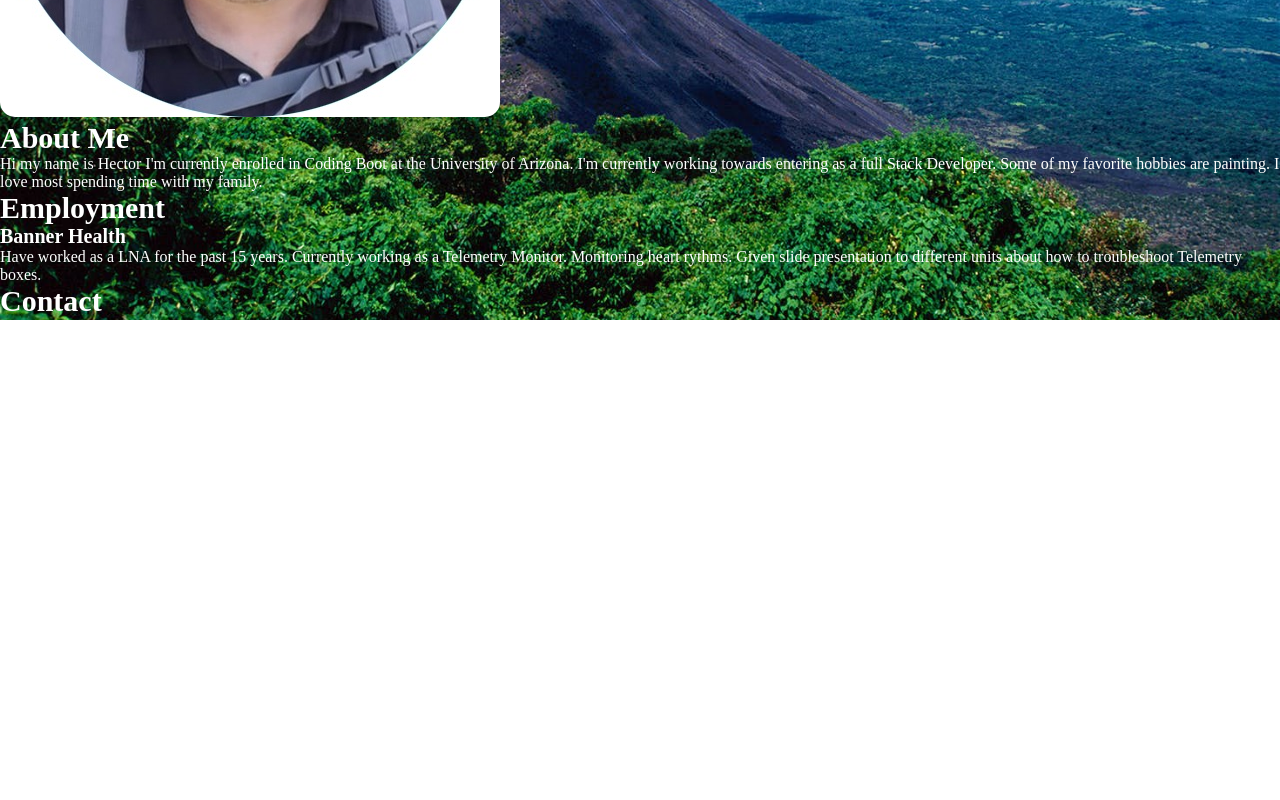
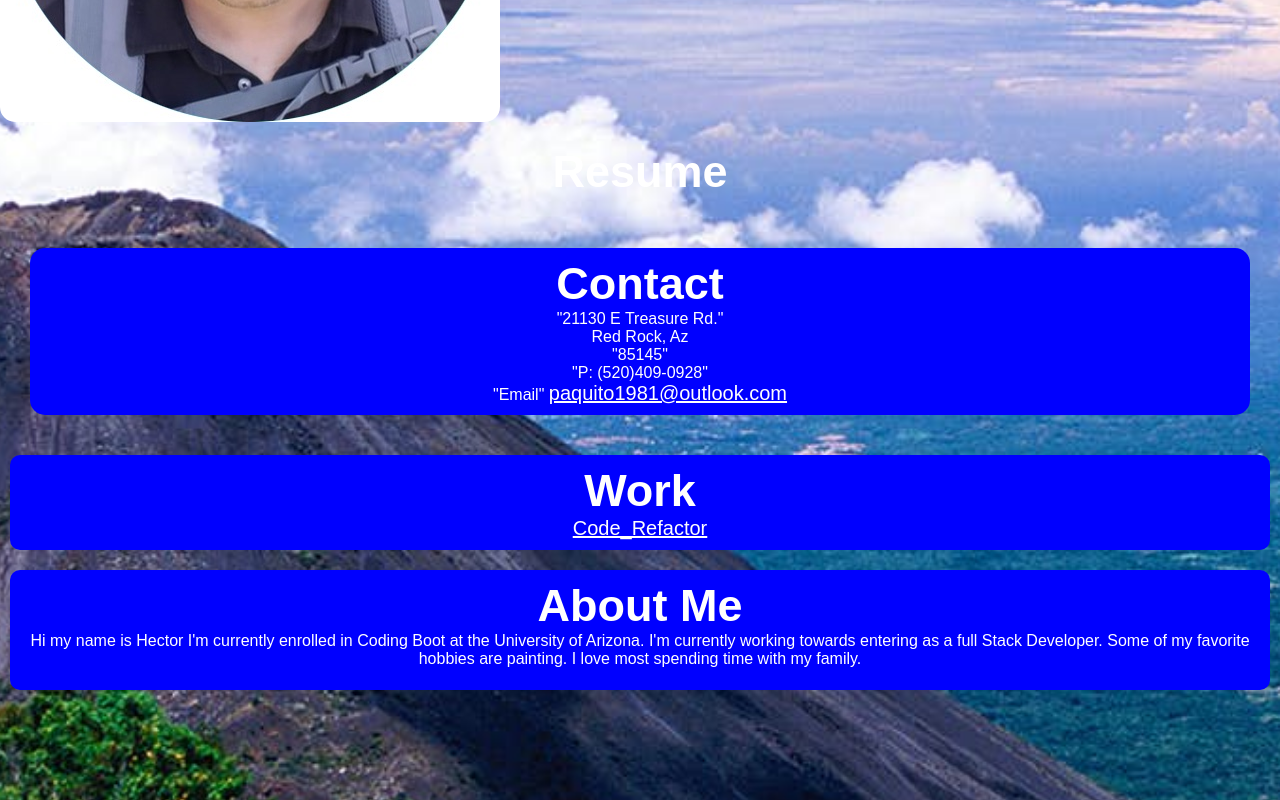
Before and after one commit to Paquito81/myprofile, a plain HTML site: page assets/index.html in a window 1280 px wide. Shown: the part 480-1280 px from the top of the page. Before the commit the page ends 800 px from the top, so only its background shows below. Drawn offline with Linux system fonts and the light colour scheme; files that its build step writes are made by us from their sources; files whose address does not match are found by name.

Commit message:
use flexbox

```diff
--- a/assets/css/style.css
+++ b/assets/css/style.css
@@ -6,19 +6,33 @@
     padding: 0;
     margin: 0;
 }
+
+h1 {
+  position: relative;
+  font-size: 25px;
+}
+
+
 html, body{
     background-image: url(/Users/hectorpalacios/Desktop/myprofile/assets/images/volcan_izalco.jpeg);
     background-size: cover;
     background-position: center;
-    height: 100%;
+    height: 150%;
+    width: fit-content;
     background-repeat: no-repeat;
 }
 
+
 h2 {
-    font-size: 30px;
+    font-size: 45px;
+}
+h2 {
+    display: flex;
+    flex-direction: column-reverse;
+    justify-content: space-between;
+
 }
 body {
-    background: rgb(245,24 8, 250);
     padding: 0;
     margin: 0;
 }
@@ -41,7 +55,7 @@ li a {
 .header {
     padding: 5px;
     font-family: fantasy;
-    background-color: rgb(41, 73, 4);
+    background-color: blue;
 }
 
 .header h1 {
@@ -66,11 +80,77 @@ li a {
     list-style: none;
 }
 
-.header nav ul li a:hover {
+.header li a:hover {
     background: #ffffff;
+    color: blue;
 }
 
 .header ul {
     list-style: none;
     display: inline-block;
 }
+
+a {
+    font-size: 20px;
+}
+
+.profile {
+    font-family: fantasy;
+}
+
+.profile {
+    display: flex;
+    flex-flow: row wrap;
+    text-align: center;
+}
+
+.profile >*{
+    padding: 10px;
+    margin: 10px;
+    flex: 1 100%;
+    border-radius: 10px;
+}
+
+.info {
+    text-align: center;
+    background-color: blue;
+    height: 120px;
+}
+
+.projects {
+    background-color: blue;
+}
+
+.contact_info {
+    padding: 10px;
+    margin: 10px;
+    flex: 1 100%;
+    border-radius: 15px;
+    background-color: blue;
+}
+
+
+address {
+    font-style: normal;
+    font-family: fantasy;
+
+}
+
+@media all and (min-width: 800px){
+    .info {
+        flex: 3;
+    }
+
+    .projects{
+        order: 1;
+    }
+
+    .contact_info {
+        order: 2;
+    }
+
+    .info{
+        order: 2;
+    }
+
+}
--- a/assets/index.html
+++ b/assets/index.html
@@ -5,26 +5,27 @@
     <meta http-equiv="X-UA-Compatible" content="IE=edge">
     <meta name="viewport" content="width=device-width, initial-scale=1.0">
     <link rel="stylesheet" href="/Users/hectorpalacios/Desktop/myprofile/assets/css/style.css">
-    <title>Challenge2</title>
+    <title>Hector Portfolio</title>
 </head>
 <body>
     <div class="header">
         <!--I will be typing my name in this section-->
         <h1><span class="hp">H</span>ector<span class="hp">P</span>alacios</h1>
 
+
         <nav>
             <ul>
                 <li>
-                    <a href="#About-Me">About Me</a>
+                    <a href="#aboutme">About Me</a>
                 </li>
                 <li>
-                    <a href="#Employment">Employment</a>
+                    <a href="#work">Work</a>
                 </li>
                 <li>
-                    <a href="#Contact">Contact</a>
+                    <a href="#contact">Contact</a>
                 </li>
                 <li>
-                    <a href="#Resume">Resume</a>
+                    <a href="#resume">Resume</a>
                 </li>
             </ul>
         </nav>
@@ -32,10 +33,11 @@
     <div class="profilepic">
         <img src="/Users/hectorpalacios/Desktop/myprofile/assets/images/myself.jpeg" alt="paquito">
     </div>
-    <section class="aboutme">
-        <h2>
-            About Me
-        </h2>
+
+    <div class="profile">
+        <section id="aboutme" class="info">
+            <h2>About Me</h2>
+
                 <p>
                     Hi my name is Hector I'm currently enrolled in Coding Boot at the University of Arizona.
                     I'm currently working towards entering as a full Stack Developer.
@@ -44,24 +46,40 @@
                 </p>
         </section>
 
-    <section class="employment">
-        <h2>
-            Employment
-        </h2>
-        <h3>
-            Banner Health
-        </h3>
-            <p>
-                Have worked as a LNA for the past 15 years.
-                Currently working as a Telemetry Monitor.
-                Monitoring heart rythms.
-                Given slide presentation to different units about how to troubleshoot Telemetry boxes.
-            </p>
+
+        <section id="work" class="projects">
+            <h2>Work</h2>
+
+             <article class="Code_Refactor">
+
+                <a href="https://github.com/Paquito81/super-duper-tribble.git">Code_Refactor</a>
+            </article>
+
+        </section>
+        <section id="resume" class="experience">
+            <h2>Resume</h2>
+
         </section>
         <footer>
+            <section id="contact" class="contact_info">
+                <div class=""></div>
                     <h2>
                         Contact
                     </h2>
+                <address>
+                    "21130 E Treasure Rd."
+                    <br>
+                    Red Rock, Az
+                    <br>
+                    "85145"
+                    <br>
+                    "P: (520)409-0928"
+                    <br>
+                    "Email"
+                    <a href="paquito1981@outlook.com">paquito1981@outlook.com</a>
+                </address>
+            </section>
         </footer>
+    </div>
 </body>
 </html>
```
Lines whose indentation alone changed are shown as unchanged.
